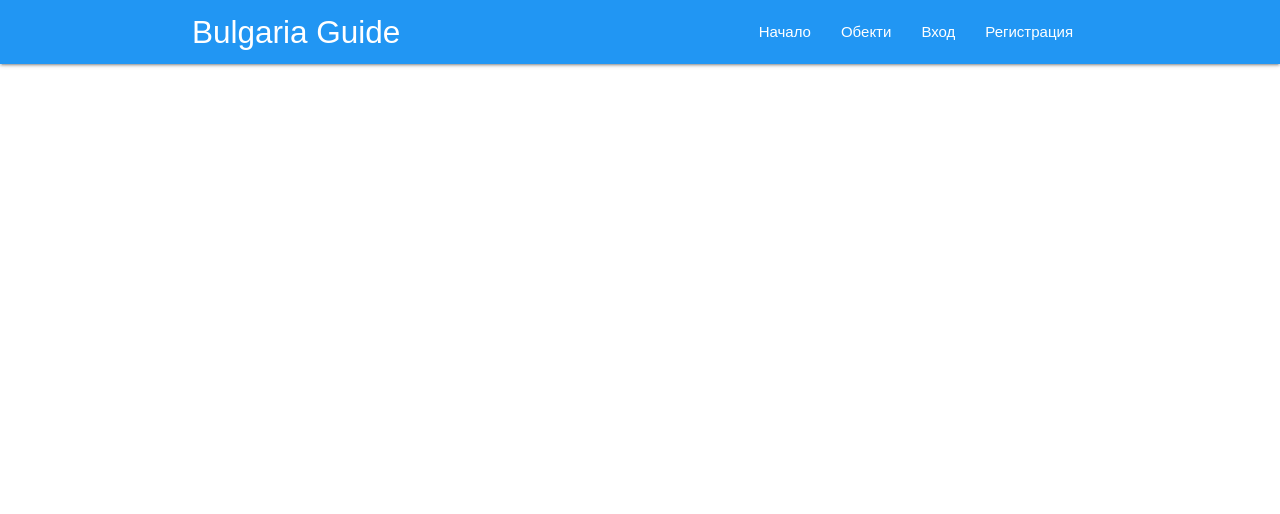
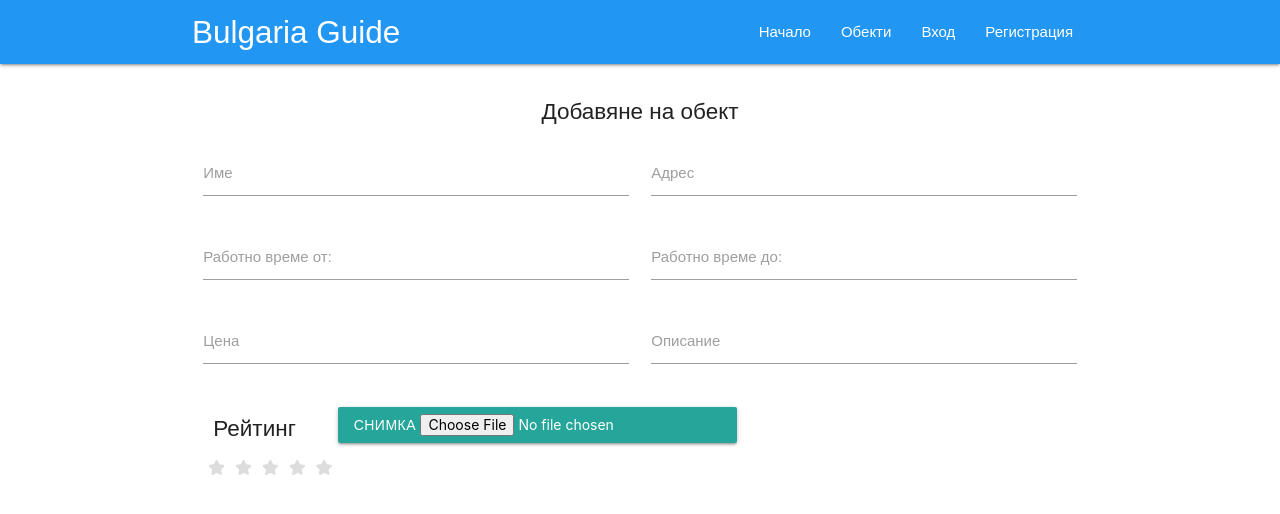
Before and after one commit to Bulgaria-Guide/bulgaria-guide, a React (Create React App) app in the folder web-app/: page /sightForm in a window 1280 px wide. Shown: the top 514 px of the page. Built offline with nearby package versions, Linux system fonts and the light colour scheme.

Commit message:
add sights form not completed

```diff
--- a/web-app/src/ApiClient/index.js
+++ b/web-app/src/ApiClient/index.js
@@ -56,7 +56,7 @@ const getRole = (username, token) => get(`/users/role?username=${username}`, tok
 
 const login = data => post('/users/login', data);
 
-const createSight = (data, token) => post('/sights/create', data, token);
+const createSight = (data, token) => post('/sightForm', data, token);
 
 const deleteSight = (sightId, token) => del(`/sights/${sightId}/delete`, token);
 
--- a/web-app/src/App.js
+++ b/web-app/src/App.js
@@ -3,6 +3,7 @@ import Navbar from './Components/Navbar/index';
 import Home from './Components/Home';
 import Search from './Components/Search';
 import SightDetails from './Components/Sights/Details';
+import SightForm from './Components/SightForm';
 import Login from './Components/Login';
 import Register from './Components/Register';
 import Administration from './Components/Administration';
@@ -16,6 +17,7 @@ const App = () => (
       <Route exact path="/" component={Home} />
       <Route path="/home" component={Home} />
       <Route path="/sights" component={Search} />
+      <Route path="/sightForm" component={SightForm} />
       <Route path="/details/:id" component={SightDetails} />
       <Route path="/login" component={Login} />
       <Route path="/register" component={Register} />
--- a/web-app/src/Components/Navbar/index.js
+++ b/web-app/src/Components/Navbar/index.js
@@ -39,6 +39,11 @@ const Navbar = () => {
               <Link onClick={logout} to="/home">Изход</Link>
             </li>
           }
+          {isLoggedIn &&
+            <li>
+              <NavLink to="/sightForm">Добавяне на обект</NavLink>
+            </li>
+          }
         </ul>
       </View>
     </nav>
--- /dev/null
+++ b/web-app/src/Components/SightForm/Form/index.js
@@ -0,0 +1,67 @@
+import React from 'react';
+import './styles.css';
+
+const SightForm = () => (
+  <div class="row">
+    <form class="col s12">
+      <div class="row">
+        <div class="input-field col s6">
+          <input id="last_name" type="text" class="validate" />
+          <label for="last_name">Име</label>
+        </div>
+        <div class="input-field col s6">
+          <input id="last_name" type="text" class="validate" />
+          <label for="last_name">Адрес</label>
+        </div>
+        <div class="input-field col s6">
+          <input id="last_name" type="text" class="validate" />
+          <label for="last_name">Работно време от: </label>
+        </div>
+        <div class="input-field col s6">
+          <input id="last_name" type="text" class="validate" />
+          <label for="last_name">Работно време до: </label>
+        </div>
+        <div class="input-field col s6">
+          <input id="last_name" type="text" class="validate" />
+          <label for="last_name">Цена</label>
+        </div>
+        <div class="input-field col s6">
+          <input id="last_name" type="text" class="validate" />
+          <label for="last_name">Описание</label>
+        </div>
+      </div>
+      <fieldset class="rating">
+        <h1>Рейтинг</h1>
+        <input type="radio" id="star5" name="rating" value="5" /><label class="full"
+          for="star5" title="Awesome - 5 stars"></label>
+        <input type="radio" id="star4half" name="rating" value="4 and a half" /><label class="half"
+          for="star4half" title="Pretty good - 4.5 stars"></label>
+        <input type="radio" id="star4" name="rating" value="4" /><label class="full"
+          for="star4" title="Pretty good - 4 stars"></label>
+        <input type="radio" id="star3half" name="rating" value="3 and a half" /><label class="half"
+          for="star3half" title="Meh - 3.5 stars"></label>
+        <input type="radio" id="star3" name="rating" value="3" /><label class="full"
+          for="star3" title="Meh - 3 stars"></label>
+        <input type="radio" id="star2half" name="rating" value="2 and a half" /><label class="half"
+          for="star2half" title="Kinda bad - 2.5 stars"></label>
+        <input type="radio" id="star2" name="rating" value="2" /><label class="full"
+          for="star2" title="Kinda bad - 2 stars"></label>
+        <input type="radio" id="star1half" name="rating" value="1 and a half" /><label class="half"
+          for="star1half" title="Meh - 1.5 stars"></label>
+        <input type="radio" id="star1" name="rating" value="1" /><label class="full"
+          for="star1" title="Sucks big time - 1 star"></label>
+        <input type="radio" id="starhalf" name="rating" value="half" /><label class="half"
+          for="starhalf" title="Sucks big time - 0.5 stars"></label>
+      </fieldset>
+      <div class="btn">
+        <span>Снимка </span>
+        <input type="file" />
+      </div>
+      <div class="file-path-wrapper">
+        <input class="file-path validate" type="text" />
+      </div>
+
+    </form>
+  </div>
+);
+export default SightForm;
--- /dev/null
+++ b/web-app/src/Components/SightForm/Form/styles.css
@@ -0,0 +1,42 @@
+@import url(//netdna.bootstrapcdn.com/font-awesome/3.2.1/css/font-awesome.css);
+
+fieldset, label { margin: 0; padding: 0; }
+body{ margin: 20px; }
+h1 { font-size: 1.5em; margin: 10px; }
+
+/****** Style Star Rating Widget *****/
+
+.rating {
+  border: none;
+  float: left;
+}
+
+.rating > input { display: none; }
+.rating > label:before {
+  margin: 5px;
+  font-size: 1.25em;
+  font-family: FontAwesome;
+  display: inline-block;
+  content: "\f005";
+}
+
+.rating > .half:before {
+  content: "\f089";
+  position: absolute;
+}
+
+.rating > label {
+  color: #ddd;
+ float: right;
+}
+
+/***** CSS Magic to Highlight Stars on Hover *****/
+
+.rating > input:checked ~ label, /* show gold star when clicked */
+.rating:not(:checked) > label:hover, /* hover current star */
+.rating:not(:checked) > label:hover ~ label { color: #FFD700;  } /* hover previous stars in list */
+
+.rating > input:checked + label:hover, /* hover current star when changing rating */
+.rating > input:checked ~ label:hover,
+.rating > label:hover ~ input:checked ~ label, /* lighten current selection */
+.rating > input:checked ~ label:hover ~ label { color: #FFED85;  }
--- /dev/null
+++ b/web-app/src/Components/SightForm/index.js
@@ -0,0 +1,12 @@
+import React from 'react';
+import SightForm from 'Components/SightForm/Form';
+import ContainerLayout from '../UI/ContainerLayout';
+
+const CreateSight = () => (
+  <ContainerLayout header="Добавяне на обект">
+    <SightForm />
+  </ContainerLayout>
+
+);
+
+export default CreateSight;
```
